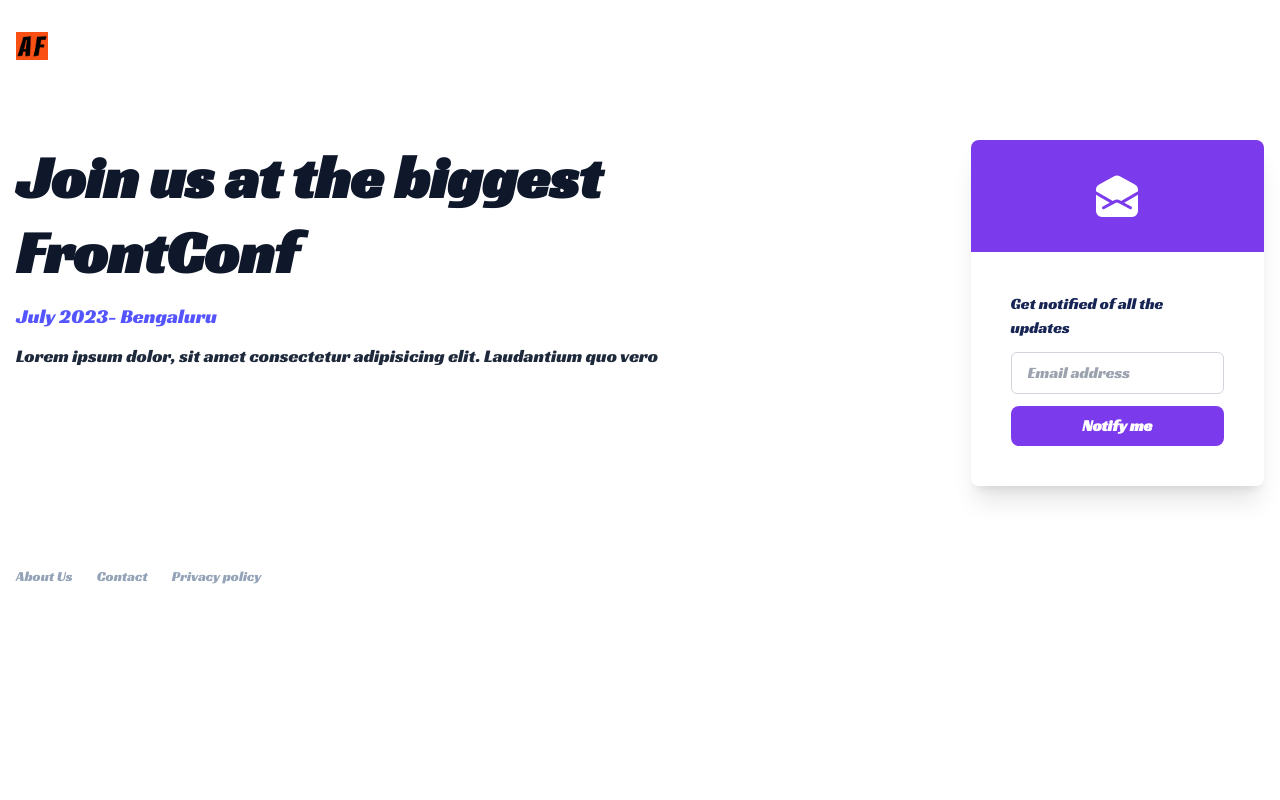
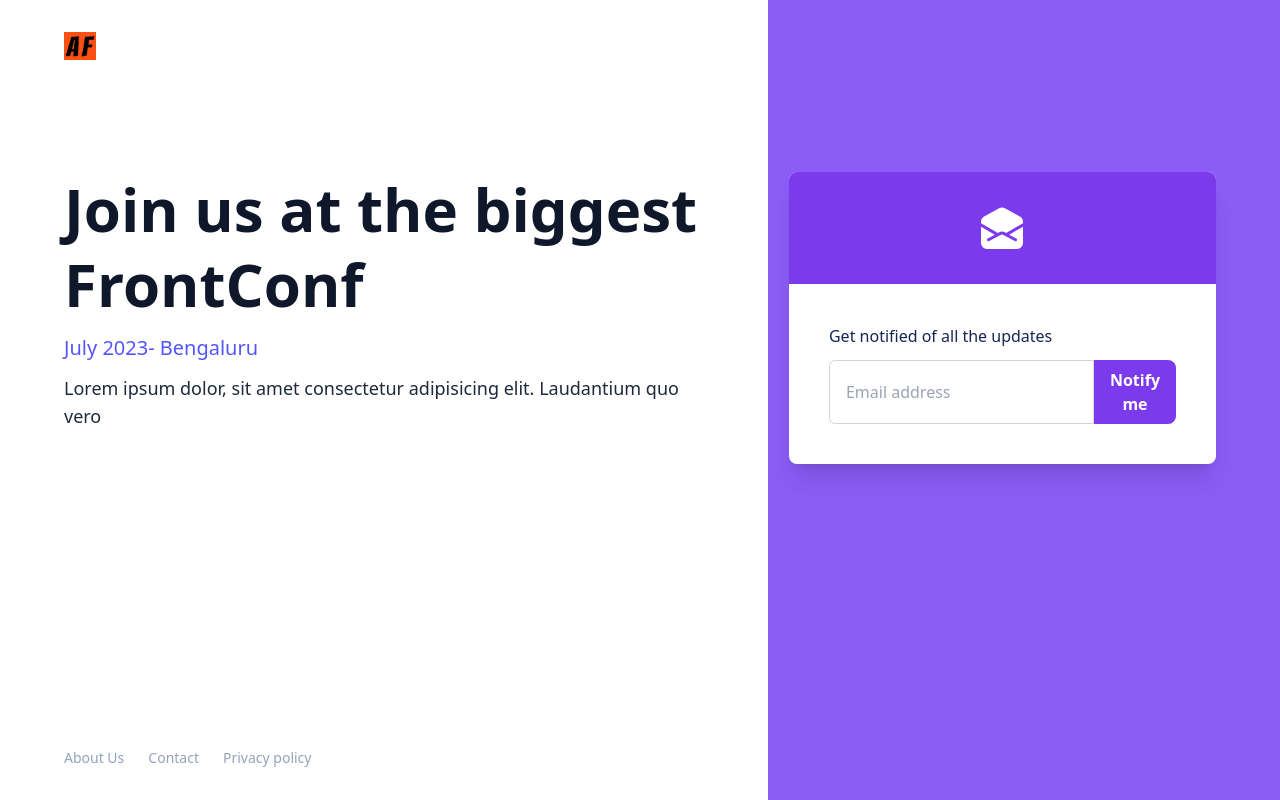
Before and after one commit to akashmmcode/Tailwind, a website: page public/index.html in a window 1280 px wide. Drawn offline with Linux system fonts and the light colour scheme.

Commit message:
completed basic landing page

```diff
--- a/input.css
+++ b/input.css
@@ -5,6 +5,19 @@
 
 @layer base {
   body {
-    font-family: "Racing Sans One", cursive;
+    /* font-family: "Racing Sans One", cursive; */
+
+    background: linear-gradient(to bottom,white 0%,white 60%, theme(colors.violet.500) 60%, theme(colors.violet.500) 100%);
+
+  }
+
+  @media screen(lg) {
+    body {
+      /* font-family: "Racing Sans One", cursive; */
+
+      background: linear-gradient(to right,white 0%,white 60%, theme(colors.violet.500) 60%, theme(colors.violet.500) 100%);
+
+    }
+
   }
 }
--- a/package.json
+++ b/package.json
@@ -5,6 +5,8 @@
   "main": "index.js",
   "scripts": {
     "build": "npx tailwindcss -i ./input.css -o ./public/css/styles.css --watch"
+    // "prod": "npx tailwindcss -i ./input.css -o ./public/css/styles.css --minify"
+
   },
   "keywords": [],
   "author": "",
--- a/public/index.html
+++ b/public/index.html
@@ -4,17 +4,17 @@
     <meta charset="UTF-8" />
     <meta name="viewport" content="width=device-width, initial-scale=1.0" />
     <title>FrontConf</title>
-    <link rel="stylesheet" href="css/styles.css" />
+    <link rel="stylesheet" href="css/styles.css"/>
   </head>
   <body class="antialiased text-slate-800">
-    <section class="px-4 max-w-screen-2xl min-h-screen">
+    <section class="px-8 md:px-16 max-w-screen-2xl min-h-screen flex flex-col">
       <header class="py-8">
         <a href="#">
-          <img src="./images/favicon.ico" alt="image" class="h-7" />
+          <img src="./images/favicon.ico" alt="image" class="h-7"/>
         </a>
       </header>
 
-      <section class="flex flex-col lg:flex-row gap-20 py-12">
+      <section class="flex flex-col lg:flex-row gap-20 py-12 md:py-20">
         <!--description section starts-->
         <section>
           <h1 class="font-semibold text-6xl leading-tight text-slate-900">
@@ -31,7 +31,7 @@
 
         <!-- subscribtion section starts-->
         <section>
-          <div class="rounded-lg bg-white shadow-xl max-w-lg">
+          <div class="rounded-lg bg-white shadow-xl max-w-xl">
             <div
               class="grid place-items-center rounded-t-lg bg-violet-600 p-8 text-white"
             >
@@ -51,14 +51,14 @@
             </div>
             <div class="p-10">
               <p class="text-blue-950">Get notified of all the updates</p>
-              <form action="" class="mt-3 flex flex-col gap-3">
+              <form action="" class="mt-3 flex flex-col sm:flex-row sm:gap-0 gap-3">
                 <input
                   type="email"
                   placeholder="Email address"
-                  class="rounded-md border border-gray-300 px-4 py-2 hover:border-violet-500 focus:border-violet-600 focus:outline-none"
+                  class="rounded-md border sm:rounded-r-none border-gray-300 px-4 py-2 hover:border-violet-500 focus:border-violet-600 focus:outline-none flex-grow"
                 />
                 <button
-                  class="rounded-lg bg-violet-600 px-4 py-2 font-semibold text-white"
+                  class="rounded-lg sm:rounded-l-none bg-violet-600 px-4 py-2 font-semibold text-white"
                 >
                   Notify me
                 </button>
@@ -68,8 +68,8 @@
         </section>
         <!-- subscribtion section ends-->
       </section>
-      <footer class="py-8">
-        <ul class="flex gap-6 text-sm text-slate-400">
+      <footer class="py-8 mt-auto">
+        <ul class="flex gap-6 text-sm text-white lg:text-slate-400 ">
           <li>
             <a href="#">About Us</a>
           </li>
```
Also changed, not shown: public/css/styles.css.
